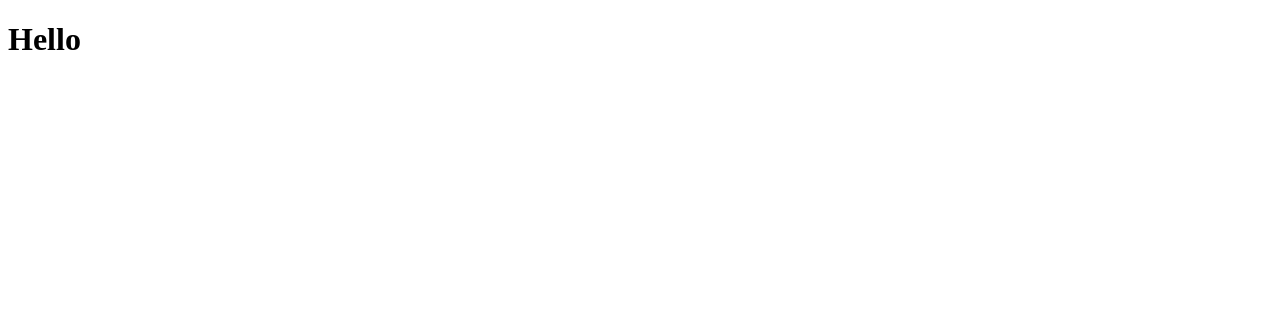
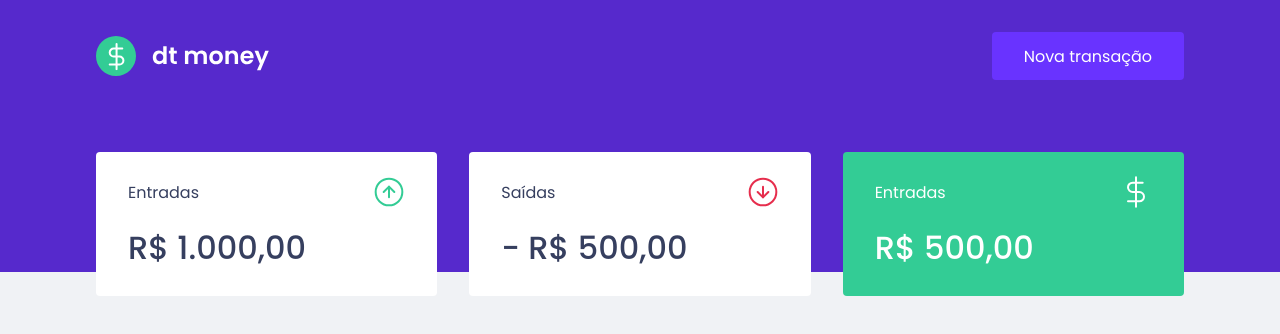
Before and after one commit to EricEOL/dt_money, a React (Create React App) app: page / in a window 1280 px wide. Shown: the top 334 px of the page. Built offline with nearby package versions, Linux system fonts and the light colour scheme.

Commit message:
Inserção do Component Summary

```diff
--- a/public/index.html
+++ b/public/index.html
@@ -1,8 +1,10 @@
 <!DOCTYPE html>
 <html lang="en">
   <head>
-    <meta charset="utf-8" />
+    <link rel="preconnect" href="https://fonts.gstatic.com">    <meta charset="utf-8" />
     <meta name="viewport" content="width=device-width, initial-scale=1" />
+    <link rel="shortcut icon" href="favicon.png" type="image/png">
+    <link href="https://fonts.googleapis.com/css2?family=Poppins:wght@400;500;600&display=swap" rel="stylesheet">
     <title>dt money</title>
   </head>
   <body>
--- a/src/App.tsx
+++ b/src/App.tsx
@@ -1,9 +1,14 @@
 import React from 'react';
+import { GlobalStyle } from './styles/global';
+import { Header } from './components/Header';
+import { Dashboard } from './components/Dashboard';
 
 export function App() {
   return (
-    <div className="App">
-      <h1>Hello</h1>
-    </div>
+    <>
+      <Header />
+      <Dashboard />
+      <GlobalStyle />
+    </>
   );
 }
--- /dev/null
+++ b/src/components/Dashboard/index.tsx
@@ -0,0 +1,11 @@
+import React from 'react';
+import {Container} from './styles';
+import {Summary} from '../Summary';
+
+export function Dashboard(){
+    return (
+        <Container>
+            <Summary />
+        </Container>
+    )
+}
--- /dev/null
+++ b/src/components/Dashboard/styles.ts
@@ -0,0 +1,7 @@
+import styled from 'styled-components';
+
+export const Container = styled.main`
+    max-width: 1120px;
+    margin: 0 auto;
+    padding: 2.5rem 1rem;
+`;
--- /dev/null
+++ b/src/components/Header/index.tsx
@@ -0,0 +1,16 @@
+import React from 'react';
+import { Container, Content } from './styles';
+import logoImg from '../../assets/logo.svg';
+
+export function Header() {
+	return (
+		<Container>
+			<Content>
+				<img src={logoImg} alt="dt-money" />
+				<button type="button">
+					Nova transação
+            </button>
+			</Content>
+		</Container>
+	)
+}
--- /dev/null
+++ b/src/components/Header/styles.ts
@@ -0,0 +1,31 @@
+import styled from 'styled-components';
+
+export const Container = styled.header`
+    background: var(--blue);
+`;
+
+export const Content = styled.div`
+    max-width: 1120px;
+    margin: 0 auto;
+
+    padding: 2rem 1rem 12rem;
+    display: flex;
+    align-items: center;
+    justify-content: space-between;
+
+    button {
+        font-size: 1rem;
+        color: #fff;
+        background: var(--blue-light);
+        border: 0;
+        padding: 0 2rem;
+        border-radius: 0.25rem;
+        height: 3rem;
+        transition: filter 0.2s;
+
+        &:hover {
+            filter: brightness(0.9);
+        }
+
+    }
+`;
--- /dev/null
+++ b/src/components/Summary/index.tsx
@@ -0,0 +1,33 @@
+import React from 'react';
+import {Container} from './styles';
+import incomeImg from '../../assets/income.svg';
+import outcomeImg from '../../assets/outcome.svg';
+import totalImg from '../../assets/total.svg';
+
+export function Summary(){
+    return (
+        <Container>
+            <div>
+                <header>
+                    <p>Entradas</p>
+                    <img src={incomeImg} alt="Entradas"/>
+                </header>
+                <strong>R$ 1.000,00</strong>
+            </div>
+            <div>
+                <header>
+                    <p>Saídas</p>
+                    <img src={outcomeImg} alt="Entradas"/>
+                </header>
+                <strong>- R$ 500,00</strong>
+            </div>
+            <div className="hight-light-background">
+                <header>
+                    <p>Entradas</p>
+                    <img src={totalImg} alt="Entradas"/>
+                </header>
+                <strong>R$ 500,00</strong>
+            </div>
+        </Container>
+    )
+}
--- /dev/null
+++ b/src/components/Summary/styles.ts
@@ -0,0 +1,34 @@
+import styled from 'styled-components';
+
+export const Container = styled.div`
+    display: grid;
+    grid-template-columns: repeat(3, 1fr);
+    gap: 2rem;
+    margin-top: -10rem;
+
+    div {
+        background: var(--shape);
+        padding: 1.5rem 2rem;
+        border-radius: 0.25rem;
+        color: var(--text-title);
+
+        header {
+            display: flex;
+            align-items: center;
+            justify-content: space-between;
+        }
+
+        strong {
+            display: block;
+            margin-top: 1rem;
+            font-size: 2rem;
+            font-weight: 500;
+            line-height: 3rem;
+        }
+
+        &.hight-light-background {
+            background: var(--green);
+            color: #fff;
+        }
+    }
+`;
--- /dev/null
+++ b/src/styles/global.ts
@@ -0,0 +1,53 @@
+import { createGlobalStyle } from 'styled-components';
+
+export const GlobalStyle = createGlobalStyle`
+    :root {
+		--red: #E52E40;
+		--blue: #5629CC;
+        --green: #33CC95;
+		--blue-light: #6933FF;
+		--text-title: #363F5F;
+		--text-body: #969CB3;
+        --background: #F0F2F5;
+		--shape: #FFFFFF;
+    }
+
+    * {
+        margin: 0;
+        padding: 0;
+        box-sizing: border-box;
+    }
+
+    html {
+       @media (max-width: 1080px) {
+           font-size: 93.75%;
+       }
+
+       @media (max-width: 720px) {
+            font-size: 87.50%;
+       }
+    }
+
+    body {
+        background: var(--background);
+        -webkit-font-smoothing: antialiased;
+    }
+
+		body, input, textarea, button {
+			font-family: 'Poppins', sans-serif;
+			font-weight: 400;
+		}
+
+		h1, h2, h3, h4, h5, h6, strong {
+			font-weight: 600;
+		}
+
+		button {
+			cursor: pointer;
+		}
+
+		[disabled] {
+			opacity: 0.6;
+			cursor: not-allowed;
+		}
+`;
```
